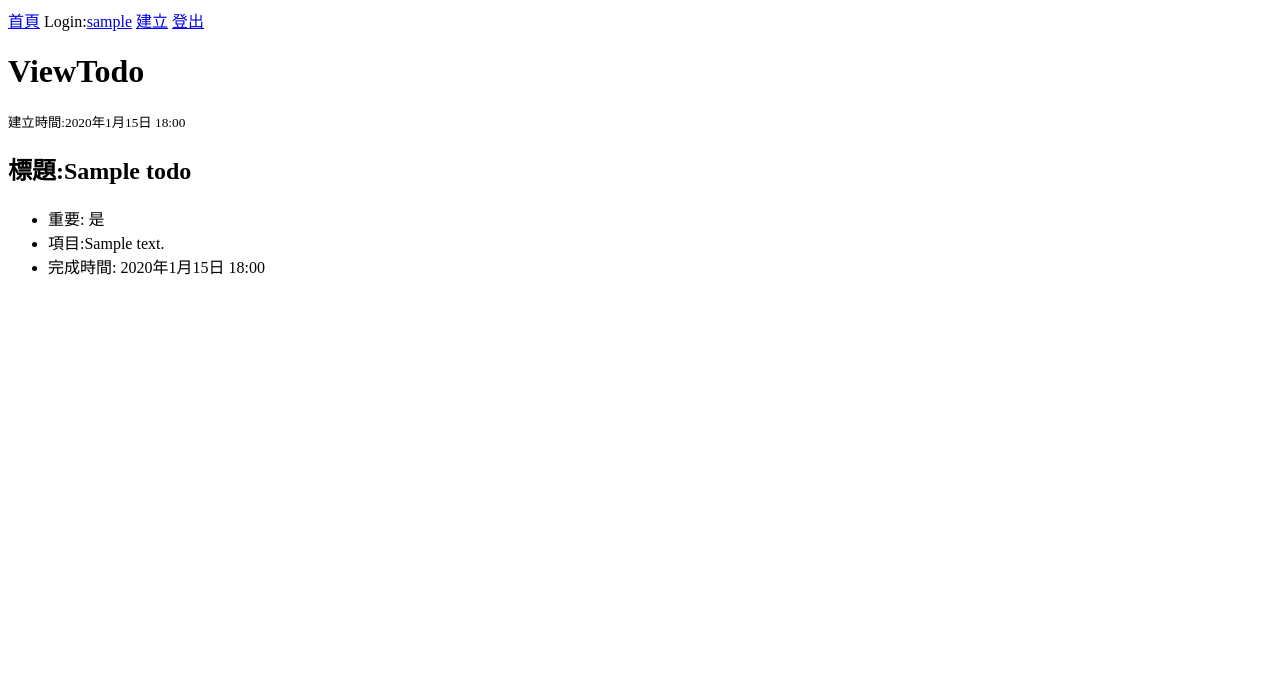
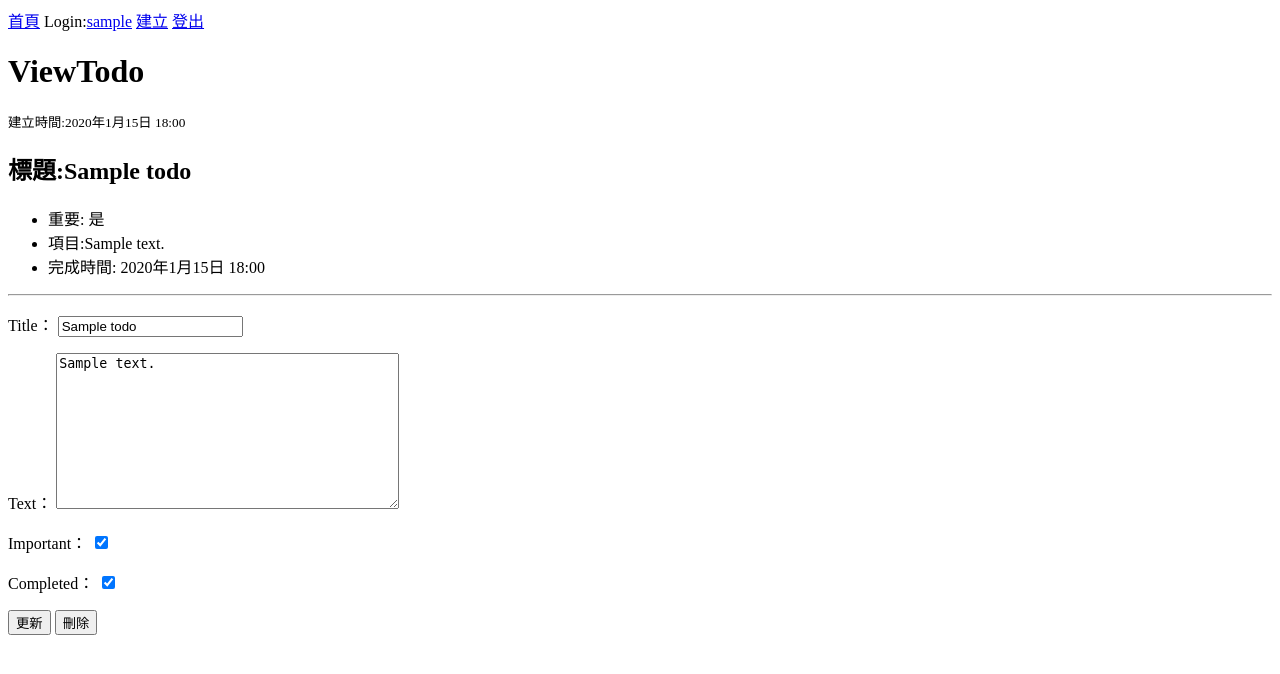
Before and after one commit to yangkaicho/username, a Django app: page /view/1 in a window 1280 px wide. Shown: the top 674 px of the page. Run offline with Django 4.2, Linux system fonts and the light colour scheme; a user stored in the database is signed in; tables that the repository leaves empty hold one stand-in row (values such as "Sample post").

Commit message:
'完成更新與修改'

```diff
--- a/todo/forms.py
+++ b/todo/forms.py
@@ -4,4 +4,4 @@ class TodoForm(ModelForm):
     #設定
     class Meta:
         model=Todo
-        fields=['important','title','text',]
+        fields=['title','text','important','completed']
--- a/todo/models.py
+++ b/todo/models.py
@@ -8,6 +8,7 @@ class Todo(models.Model):
     created=models.DateTimeField(auto_now_add=True)
     date_completed=models.DateTimeField(blank=True,null=True)
     important=models.BooleanField(default=False)
+    completed=models.BooleanField(default=False)
 
     user=models.ForeignKey(User,on_delete=models.CASCADE)
 
--- a/todo/templates/todo/createtodo.html
+++ b/todo/templates/todo/createtodo.html
@@ -14,5 +14,6 @@
     {{form.as_p}}
     <button type="submit">建立</button>
 </form>
+{{message}}
 
 {% endblock %}
--- a/todo/templates/todo/viewtodo.html
+++ b/todo/templates/todo/viewtodo.html
@@ -23,4 +23,11 @@
     </li>
 
 </ul>
+<hr>
+<form action="" method="POST">
+    {% csrf_token %}
+    {{form.as_p}}
+    <input type="submit" name="update" value="更新">
+    <input type="submit" name="delete" value="刪除">
+</form>
 {% endblock %}
--- a/todo/views.py
+++ b/todo/views.py
@@ -5,20 +5,26 @@ from django.contrib.auth.models import User
 from django.shortcuts import get_object_or_404
 from .forms import TodoForm
 from django.contrib.auth import authenticate,login,logout
+from datetime import datetime
 # Create your views here.
 def create_todo(request):
 
 
-    if request.method=='GET':
-        form=TodoForm()
-    elif request.method=='POST':
-        if request.user.is_authenticated:
-            form=TodoForm(request.POST)
-            todo=form.save(commit=False)
-            todo.user=request.user
-            todo.save()
-            return redirect('todo')
-    return render(request,'./todo/createtodo.html',{'form':form})
+
+    form=TodoForm()
+    try:
+        if request.method=='POST':
+            if request.user.is_authenticated:
+                form=TodoForm(request.POST)
+                todo=form.save(commit=False)
+                todo.user=request.user
+                todo.date_completed=datetime.now() if todo.completed else None
+                todo.save()
+                return redirect('todo')
+        return render(request,'./todo/createtodo.html',{'form':form})
+    except Exception as e:
+        print(e)
+        message='資料錯誤'
 
 def todo(request):
     todos=None
@@ -36,6 +42,31 @@ def todo(request):
 def viewtodo(request,id):
     # todo=Todo.objects.get(id=id)
     todo=get_object_or_404(Todo,id=id)
+    if request.method=='GET':
+        form=TodoForm(instance=todo)
+    elif request.method=='POST':
+        print(request.POST)
+        # 更新
+        if request.POST.get('update'):
+            # 將POST回傳值填入todo ，產生Form表單
+            form=TodoForm(request.POST,instance=todo)
+            if form.is_valid():
+                # 資料暫存
+                todo=form.save(commit=False)
+                if todo.completed:
+                # 更新完成日期
+                    todo.date_completed=datetime.now()
+                else:
+                    todo.date_completed=None
+                # 更新資料
+                form.save()
+        # 刪除之後馬上回首頁
+        elif request.POST.get('delete'):
+            todo.delete()
+            return redirect('todo')
+
+
+
     print(todo)
 
-    return render(request,'./todo/viewtodo.html',{'todo':todo})
+    return render(request,'./todo/viewtodo.html',{'todo':todo,'form':form})
```
Also changed, not shown: todo/templates/todo/todo.html (+13 -4 lines), todo/migrations/0005_todo_completed.py (added).
